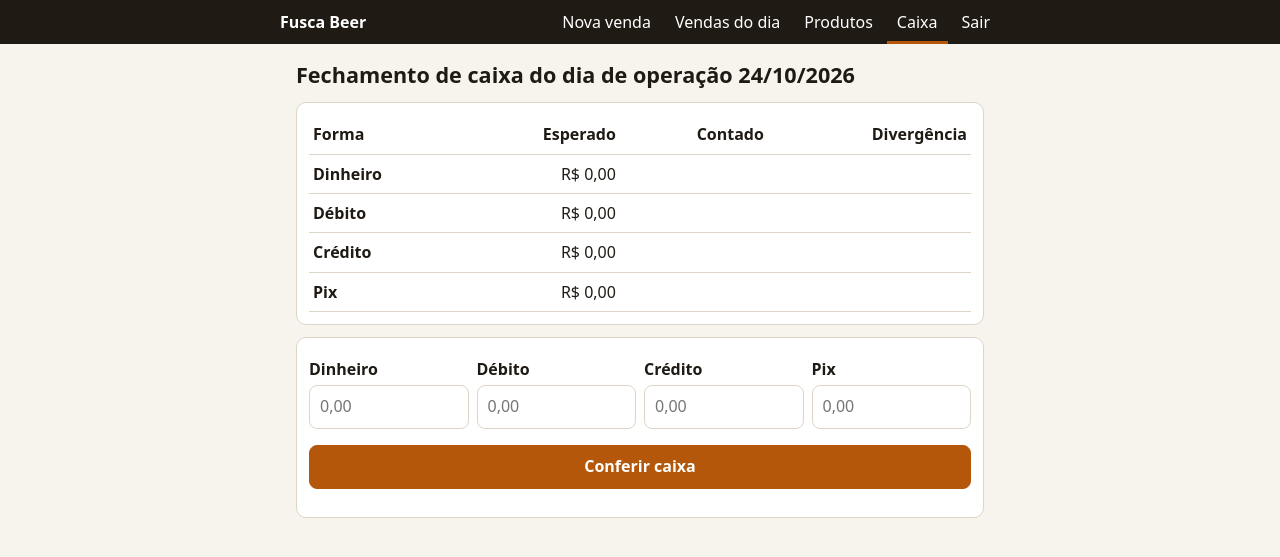
After one commit to M4chado/FuscaBeer, a Django app: page /caixa/ in a window 1280 px wide. The commit adds this page. Shown: the top 557 px of the page. Run offline with Django 5.2, Linux system fonts and the light colour scheme; the visitor is signed in with stand-in values (Sample User, id 1); data that the repository does not hold is empty.

Commit message:
feat(002): fecha caixa sem divergência (CA-01)

```diff
--- /dev/null
+++ b/caixa/apps.py
@@ -0,0 +1,6 @@
+from django.apps import AppConfig
+
+
+class CaixaConfig(AppConfig):
+    default_auto_field = "django.db.models.BigAutoField"
+    name = "caixa"
--- /dev/null
+++ b/caixa/templates/caixa/conferencia.html
@@ -0,0 +1,38 @@
+{% extends "base.html" %}
+{% load reais %}
+{% block titulo %}Fechamento de caixa{% endblock %}
+{% block conteudo %}
+<h1>Fechamento de caixa do dia de operação {{ dia|date:"d/m/Y" }}</h1>
+{% if fechamento %}<p>Situação: <span class="selo situacao-caixa">{{ fechamento.situacao }}</span></p>{% endif %}
+
+<section class="cartao">
+  <table id="conferencia">
+    <thead><tr><th>Forma</th><th class="num">Esperado</th><th class="num">Contado</th><th class="num">Divergência</th></tr></thead>
+    <tbody>
+      {% for linha in linhas %}
+      <tr>
+        <th>{{ linha.forma }}</th>
+        <td class="num esperado">{{ linha.esperado|reais }}</td>
+        <td class="num contado">{% if linha.contado is not None %}{{ linha.contado|reais }}{% endif %}</td>
+        <td class="num divergencia"></td>
+      </tr>
+      {% endfor %}
+    </tbody>
+  </table>
+</section>
+
+{% if not fechamento %}
+<form class="conferir cartao" method="post" action="/caixa/conferencia/">
+  {% csrf_token %}
+  <input type="hidden" name="dia" value="{{ dia|date:'Y-m-d' }}">
+  <div class="linha">
+    {% for linha in linhas %}
+    <div><label for="contado-{{ forloop.counter }}">{{ linha.forma }}</label>
+      <input id="contado-{{ forloop.counter }}" class="contado" data-forma="{{ linha.forma }}"
+        name="contado_{{ linha.forma }}" inputmode="decimal" placeholder="0,00"></div>
+    {% endfor %}
+  </div>
+  <p><button class="primario largo">Conferir caixa</button></p>
+</form>
+{% endif %}
+{% endblock %}
--- /dev/null
+++ b/caixa/urls.py
@@ -0,0 +1,8 @@
+from django.urls import path
+
+from . import views
+
+urlpatterns = [
+    path("caixa/", views.conferencia),
+    path("caixa/conferencia/", views.conferir),
+]
--- /dev/null
+++ b/caixa/views.py
@@ -0,0 +1,57 @@
+from datetime import date
+
+from django.contrib.auth.decorators import login_required
+from django.shortcuts import redirect, render
+from django.utils import timezone
+from django.views.decorators.http import require_GET, require_POST
+
+from vendas.models import Venda
+from vendas.regras import FORMAS, dia_operacao, para_centavos, totais_do_dia
+
+from .models import Fechamento
+
+
+def esperado_do_dia(dia):
+    """RN-02: total das vendas Confirmadas do dia, por forma (o mesmo da RN-14 da spec 001)."""
+    vendas = Venda.objects.filter(dia_operacao=dia, situacao=Venda.CONFIRMADA)
+    return totais_do_dia([(v.forma, v.total_centavos) for v in vendas])["por_forma"]
+
+
+@login_required
+@require_GET
+def conferencia(request):
+    """GET /caixa/?dia=AAAA-MM-DD: conferência de um dia de operação (sem parâmetro: corrente)."""
+    texto_dia = request.GET.get("dia")
+    dia = date.fromisoformat(texto_dia) if texto_dia else dia_operacao(timezone.now())
+    fechamento = Fechamento.objects.filter(dia_operacao=dia).first()
+    esperado = fechamento.esperado if fechamento else esperado_do_dia(dia)
+    linhas = [
+        {
+            "forma": forma,
+            "esperado": esperado[forma],
+            "contado": fechamento.contado[forma] if fechamento else None,
+        }
+        for forma in FORMAS
+    ]
+    contexto = {"dia": dia, "fechamento": fechamento, "linhas": linhas}
+    return render(request, "caixa/conferencia.html", contexto)
+
+
+@login_required
+@require_POST
+def conferir(request):
+    """POST /caixa/conferencia/: grava os quatro valores contados e a situação (RN-05)."""
+    dia = date.fromisoformat(request.POST["dia"])
+    esperado = esperado_do_dia(dia)
+    contado = {forma: para_centavos(request.POST.get(f"contado_{forma}", "")) for forma in FORMAS}
+    situacao = Fechamento.FECHADO if contado == esperado else Fechamento.PENDENTE
+    Fechamento.objects.update_or_create(
+        dia_operacao=dia,
+        defaults={
+            "situacao": situacao,
+            "esperado": esperado,
+            "contado": contado,
+            "conferido_em": timezone.now(),
+        },
+    )
+    return redirect(f"/caixa/?dia={dia.isoformat()}")
--- a/config/settings.py
+++ b/config/settings.py
@@ -37,6 +37,7 @@ INSTALLED_APPS = [
     "django.contrib.staticfiles",
     "behave_django",
     "vendas",
+    "caixa",
 ]
 
 MIDDLEWARE = [
--- a/config/urls.py
+++ b/config/urls.py
@@ -26,4 +26,5 @@ urlpatterns = [
     path("logout/", auth_views.LogoutView.as_view(), name="logout"),
     path("", RedirectView.as_view(url="/vendas/nova/")),
     path("", include("vendas.urls")),
+    path("", include("caixa.urls")),
 ]
--- a/templates/base.html
+++ b/templates/base.html
@@ -240,6 +240,7 @@
       <a href="/vendas/nova/" {% if request.path == '/vendas/nova/' %}aria-current="page" {% endif %}>Nova venda</a>
       <a href="/vendas/" {% if request.path == '/vendas/' %}aria-current="page" {% endif %}>Vendas do dia</a>
       <a href="/produtos/" {% if request.path == '/produtos/' %}aria-current="page" {% endif %}>Produtos</a>
+      <a href="/caixa/" {% if request.path == '/caixa/' %}aria-current="page" {% endif %}>Caixa</a>
       <form method="post" action="/logout/">{% csrf_token %}<button>Sair</button></form>
     </nav>
   </header>
```
Also changed, not shown: caixa/models.py (added, +16 -0 lines), caixa/__init__.py (added), caixa/migrations/0001_fechamento.py (added), caixa/migrations/__init__.py (added).
